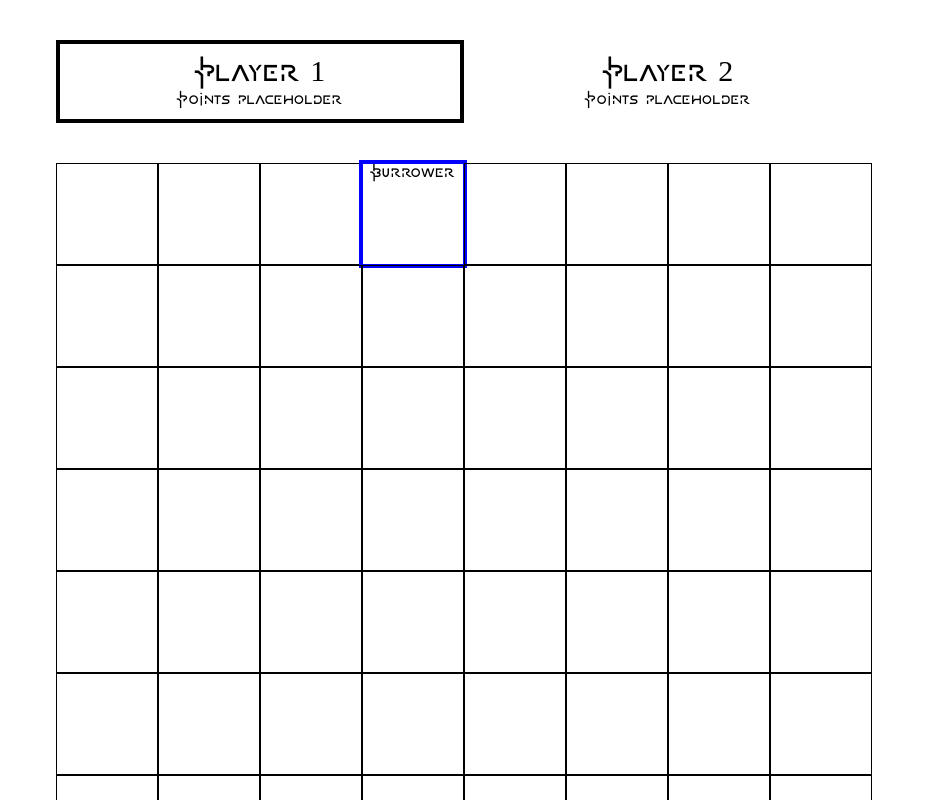
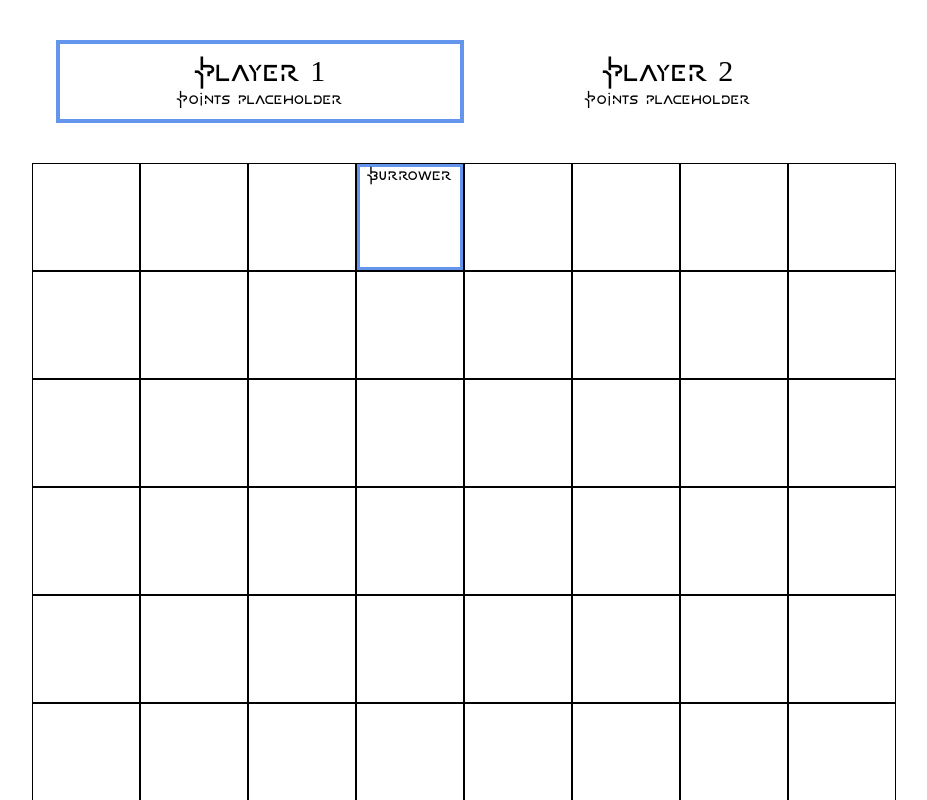
Before and after one commit to codecypherz/strike, an Angular app: page / in a window 1280 px wide. Shown: the top 800 px of the page, without its empty margins (216-1143 px from the left). Built offline with nearby package versions, Linux system fonts and the light colour scheme.

Commit message:
Assigned colors to player pieces

```diff
--- a/src/app/cell/cell.component.css
+++ b/src/app/cell/cell.component.css
@@ -1,5 +1,6 @@
 .cell {
   border: solid black 1px;
+  padding: 3px;
   width: 100px;
   height: 100px;
   display: inline-block;
@@ -7,10 +8,10 @@
 
 .cell-selected {
   border: solid black 6px;
-  width: 100px;
-  height: 100px;
-  margin-left: -5px;
-  margin-top: -5px;
+  width: 106px;
+  height: 106px;
+  margin-left: -9px;
+  margin-top: -9px;
   position: absolute;
 }
 
--- a/src/app/piece/piece.component.css
+++ b/src/app/piece/piece.component.css
@@ -1,7 +1,15 @@
 .piece {
   width: 100%;
   height: 100%;
-  border: solid blue 4px;
-  margin-top: -4px;
-  margin-left: -4px;
+  border: solid 3px transparent;
+  margin-top: -3px;
+  margin-left: -3px;
 }
+
+.piece.player1 {
+  border-color: cornflowerblue;
+}
+
+.piece.player2 {
+  border-color: coral;
+}
--- a/src/app/piece/piece.component.html
+++ b/src/app/piece/piece.component.html
@@ -1 +1,9 @@
-<div class="piece" *ngIf="piece">{{piece.name}}</div>
+<div
+    *ngIf="piece"
+    [ngClass]="{
+      'piece': true,
+      'player1' : piece.player.id == 'player1',
+      'player2' : piece.player.id == 'player2'
+      }">
+  {{piece.name}}
+</div>
--- a/src/app/player/player.component.css
+++ b/src/app/player/player.component.css
@@ -10,6 +10,12 @@
 .player.active {
     border: 4px solid;
 }
+.player1.active {
+  border-color: cornflowerblue;
+}
+.player2.active {
+  border-color: coral;
+}
 
 .player-name {
     font-size: 30px;
--- a/src/app/player/player.component.html
+++ b/src/app/player/player.component.html
@@ -1,4 +1,10 @@
-<div [ngClass]="{'player': true, 'active': player.isActive()}">
+<div
+    [ngClass]="{
+      'player': true,
+      'player1' : player.id == 'player1',
+      'player2' : player.id == 'player2',
+      'active': player.isActive()
+      }">
     <div class="player-name">
         {{player.name}}
     </div>
--- a/src/model/player.service.ts
+++ b/src/model/player.service.ts
@@ -15,8 +15,8 @@ export class PlayerService {
       throw new Error('Singleton violation: PlayerService');
     }
 
-    this.player1 = new Player('Player 1');
-    this.player2 = new Player('Player 2');
+    this.player1 = new Player('player1', 'Player 1');
+    this.player2 = new Player('player2', 'Player 2');
 
     this.player1.setActive(true);
   }
--- a/src/model/player.ts
+++ b/src/model/player.ts
@@ -4,10 +4,12 @@
  */
 export class Player {
 
+  readonly id: string;
   readonly name: string;
   private active: boolean = false;
 
-  constructor(name: string) {
+  constructor(id: string, name: string) {
+    this.id = id;
     this.name = name;
     this.active = false;
   }
```
Also changed, not shown: src/app/cell/cell.component.html (+6 -1 lines).
